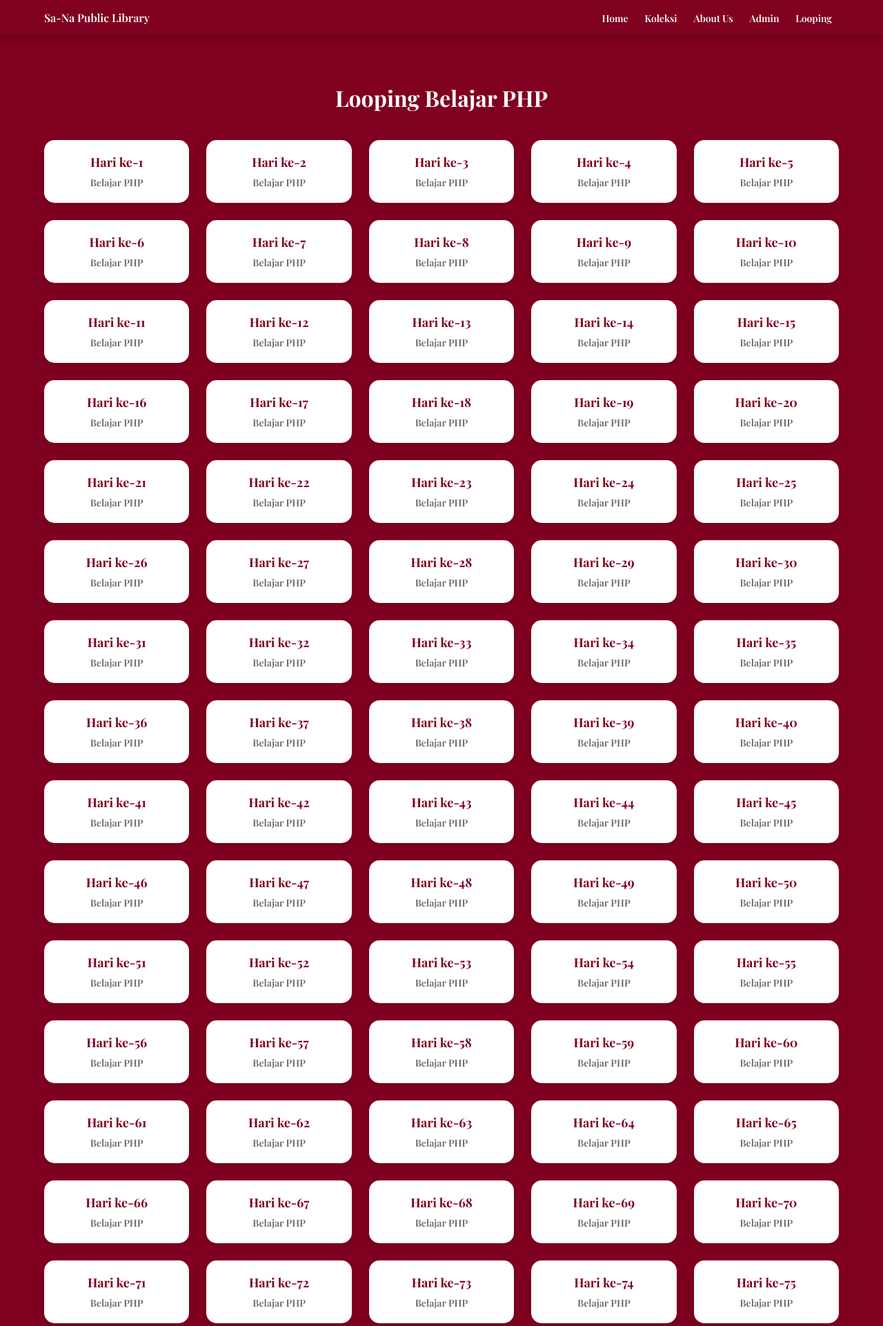
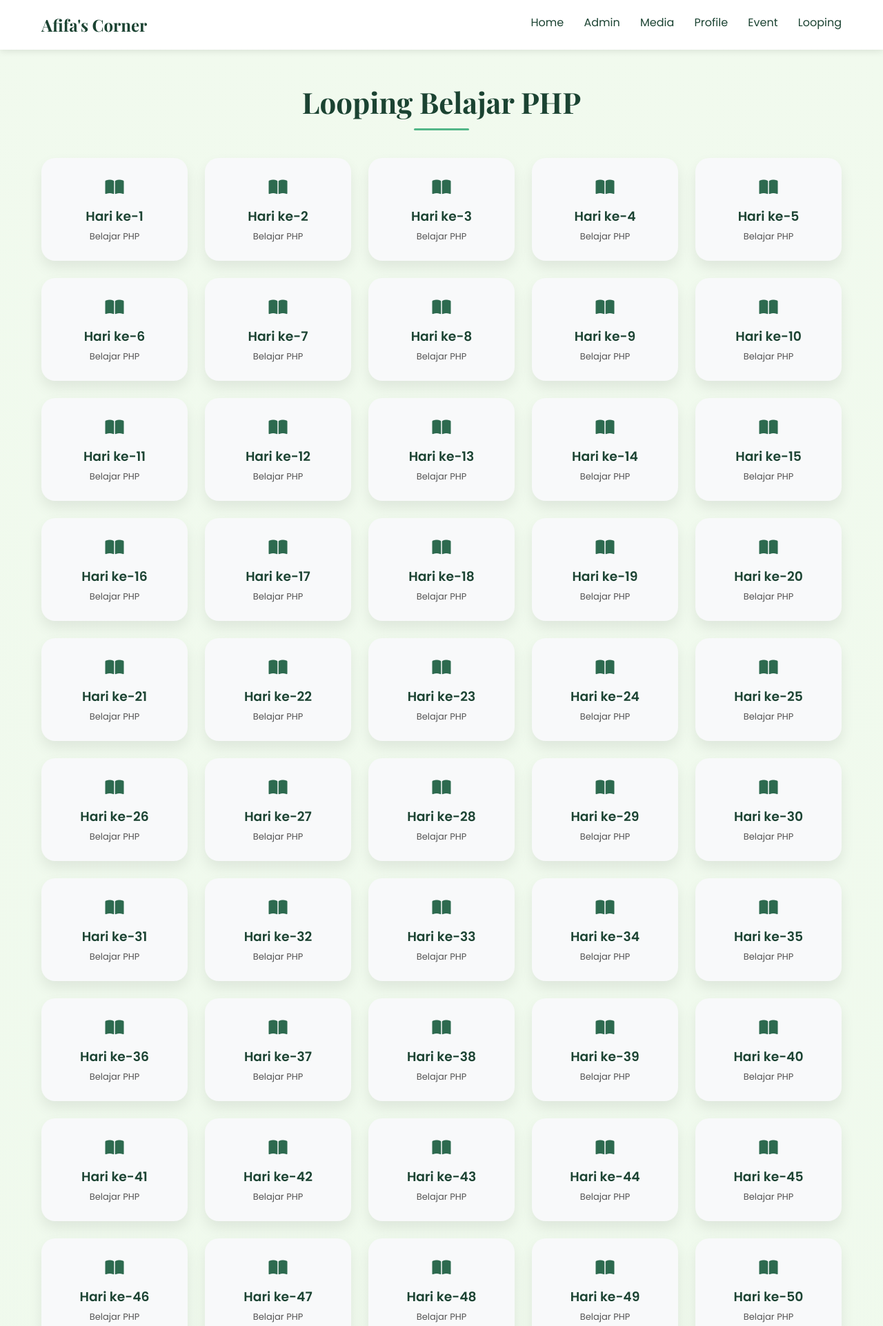
Before and after one commit to mariahafifahsb/mariahafifa.corner, a PHP site: page /looping.php in a window 1280 px wide. Shown: the top 1922 px of the page at 69% size. Run offline with PHP 8.4, Linux system fonts and the light colour scheme.

Commit message:
Update looping.php

```diff
--- a/looping.php
+++ b/looping.php
@@ -2,49 +2,76 @@
 <html lang="id">
 <head>
 <meta charset="UTF-8">
-    <title>Looping - Sa-Na Public Library</title>
+<meta name="viewport" content="width=device-width, initial-scale=1.0">
+<title>Looping - Afifa's Corner</title>
 
-    <link href="https://fonts.googleapis.com/css2?family=Playfair+Display:wght@600;700;800&display=swap" rel="stylesheet">
+<link href="https://fonts.googleapis.com/css2?family=Playfair+Display:wght@700&family=Poppins:wght@300;400;500;600&display=swap" rel="stylesheet">
+<link rel="stylesheet" href="https://cdnjs.cloudflare.com/ajax/libs/font-awesome/6.5.0/css/all.min.css">
 
 <style>
-        *{margin:0;padding:0;box-sizing:border-box;}
-        body{
-            font-family:'Playfair Display', serif;
-            background:#fdfdfd;
+:root{
+    --dark:#1b4332;
+    --mid:#2d6a4f;
+    --light:#d8f3dc;
+    --accent:#52b788;
 }
 
-        /* NAVBAR (COPY STYLE ASLI) */
-        .navbar{
-            position:fixed;top:0;width:100%;
-            display:flex;justify-content:space-between;align-items:center;
-            padding:15px 5%;background:#800020;z-index:1000;
-            box-shadow: 0 2px 10px rgba(0,0,0,0.3);
+*{
+    margin:0;
+    padding:0;
+    box-sizing:border-box;
 }
 
-        .logo{color:white;font-weight:600;}
+body{
+    font-family:'Poppins',sans-serif;
+    background:linear-gradient(to bottom,#f1faee,#d8f3dc);
+}
 
-        .nav-links a{
-            text-decoration:none;color:white;
-            margin:0 10px;font-size:14px;
-            transition:0.3s;
+/* NAVBAR */
+nav{
+    position:fixed;
+    width:100%;
+    padding:20px 60px;
+    display:flex;
+    justify-content:space-between;
+    background:white;
+    box-shadow:0 2px 10px rgba(0,0,0,0.1);
+    z-index:1000;
 }
-        .nav-links a:hover{opacity:0.7;}
+
+nav h2{
+    font-family:'Playfair Display',serif;
+    color:var(--dark);
+}
+
+nav a{
+    margin-left:25px;
+    text-decoration:none;
+    color:var(--dark);
+}
 
 /* SECTION */
 .section{
-            padding:120px 5% 60px;
-            background:#800020;
-            min-height:100vh;
+    padding:120px 60px 60px;
+    text-align:center;
 }
 
 .section h2{
-            text-align:center;
-            color:white;
-            font-size:32px;
-            margin-bottom:40px;
+    font-family:'Playfair Display',serif;
+    font-size:42px;
+    color:var(--dark);
 }
 
-        /* GRID (SEPERTI BOOK CARD) */
+/* GARIS BAWAH */
+.line{
+    width:80px;
+    height:3px;
+    background:var(--accent);
+    margin:10px auto 40px;
+    border-radius:10px;
+}
+
+/* GRID */
 .grid{
     display:grid;
     grid-template-columns:repeat(auto-fit,minmax(200px,1fr));
@@ -53,57 +80,66 @@
 
 /* CARD */
 .card{
-            background:white;
-            padding:20px;
-            border-radius:15px;
-            text-align:center;
-            color:#333;
+    background:#f8f9fa;
+    padding:25px;
+    border-radius:20px;
+    box-shadow:0 10px 20px rgba(0,0,0,0.08);
     transition:0.3s;
-            box-shadow:0 5px 15px rgba(0,0,0,0.1);
 }
 
-        /* HOVER ANIMATION 🔥 */
 .card:hover{
-            transform:translateY(-10px) scale(1.03);
-            box-shadow:0 15px 35px rgba(0,0,0,0.3);
+    transform:translateY(-8px);
+    background:#e9f5db;
 }
 
+/* ICON */
+.icon{
+    font-size:24px;
+    color:var(--mid);
+    margin-bottom:10px;
+}
+
+/* TEXT */
 .card h3{
-            color:#800020;
-            font-size:18px;
-            margin-bottom:8px;
+    color:var(--dark);
+    margin-bottom:5px;
 }
 
 .card p{
-            font-size:14px;
-            color:#666;
+    font-size:13px;
+    color:#555;
 }
-
 </style>
 </head>
+
 <body>
 
 <!-- NAVBAR -->
-<nav class="navbar">
-    <div class="logo">Sa-Na Public Library</div>
-    <div class="nav-links">
+<nav>
+    <h2>Afifa's Corner</h2>
+    <div>
         <a href="index.php">Home</a>
-        <a href="index.php#collection">Koleksi</a>
-        <a href="index.php#about">About Us</a>
-        <a href="admin.html">Admin</a>
+        <a href="#">Admin</a>
+        <a href="#">Media</a>
+        <a href="#">Profile</a>
+        <a href="#">Event</a>
         <a href="looping.php">Looping</a>
     </div>
 </nav>
 
-<!-- LOOPING SECTION -->
-<section class="section">
+<!-- CONTENT -->
+<div class="section">
     <h2>Looping Belajar PHP</h2>
+    <div class="line"></div>
 
     <div class="grid">
         <?php
         for ($i = 1; $i <= 1000; $i++) {
             echo "
             <div class='card'>
+                <div class='icon'>
+                    <i class='fa-solid fa-book-open'></i>
+                </div>
                 <h3>Hari ke-$i</h3>
                 <p>Belajar PHP</p>
             </div>
@@ -111,7 +147,7 @@
         }
         ?>
     </div>
-</section>
+</div>
 
 </body>
 </html>
```
Lines whose indentation alone changed are shown as unchanged.
